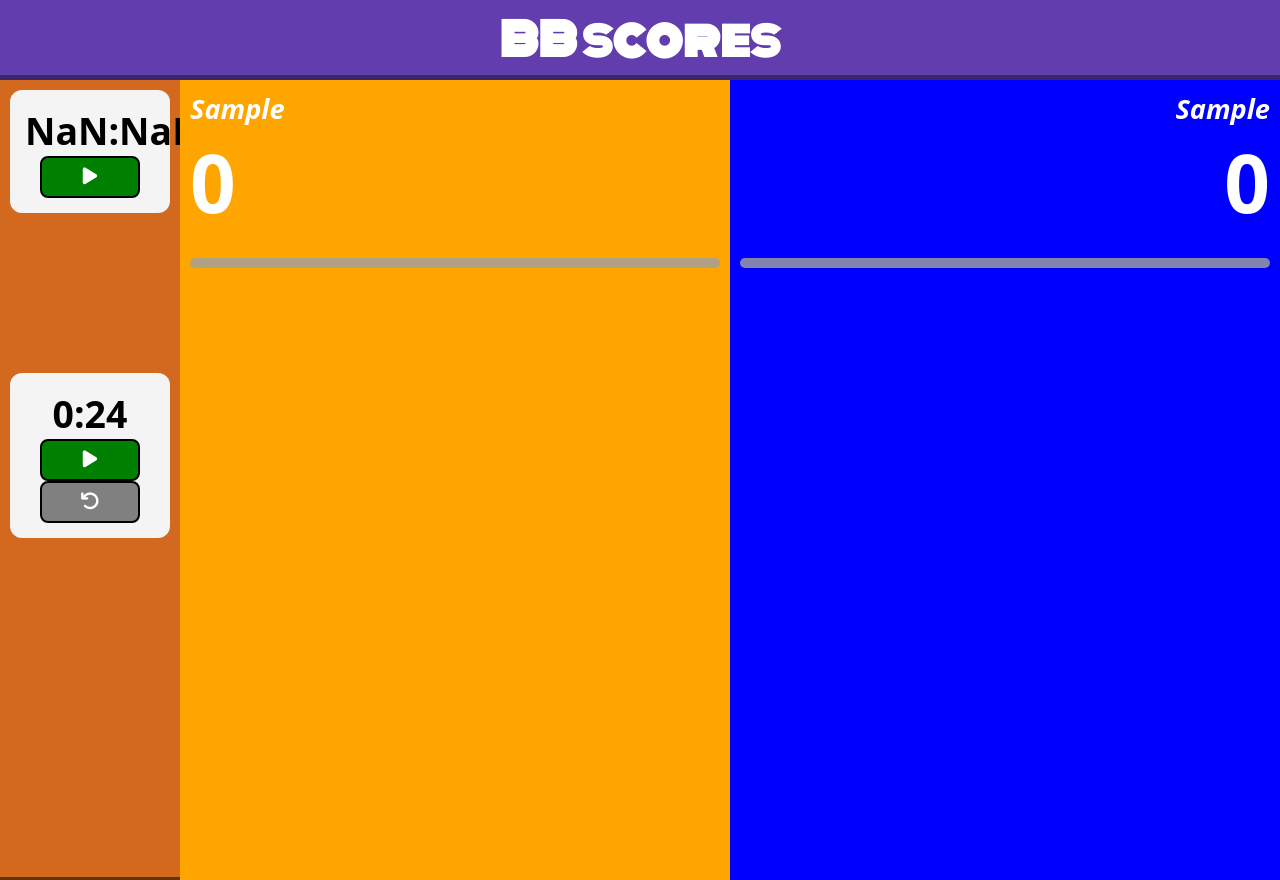
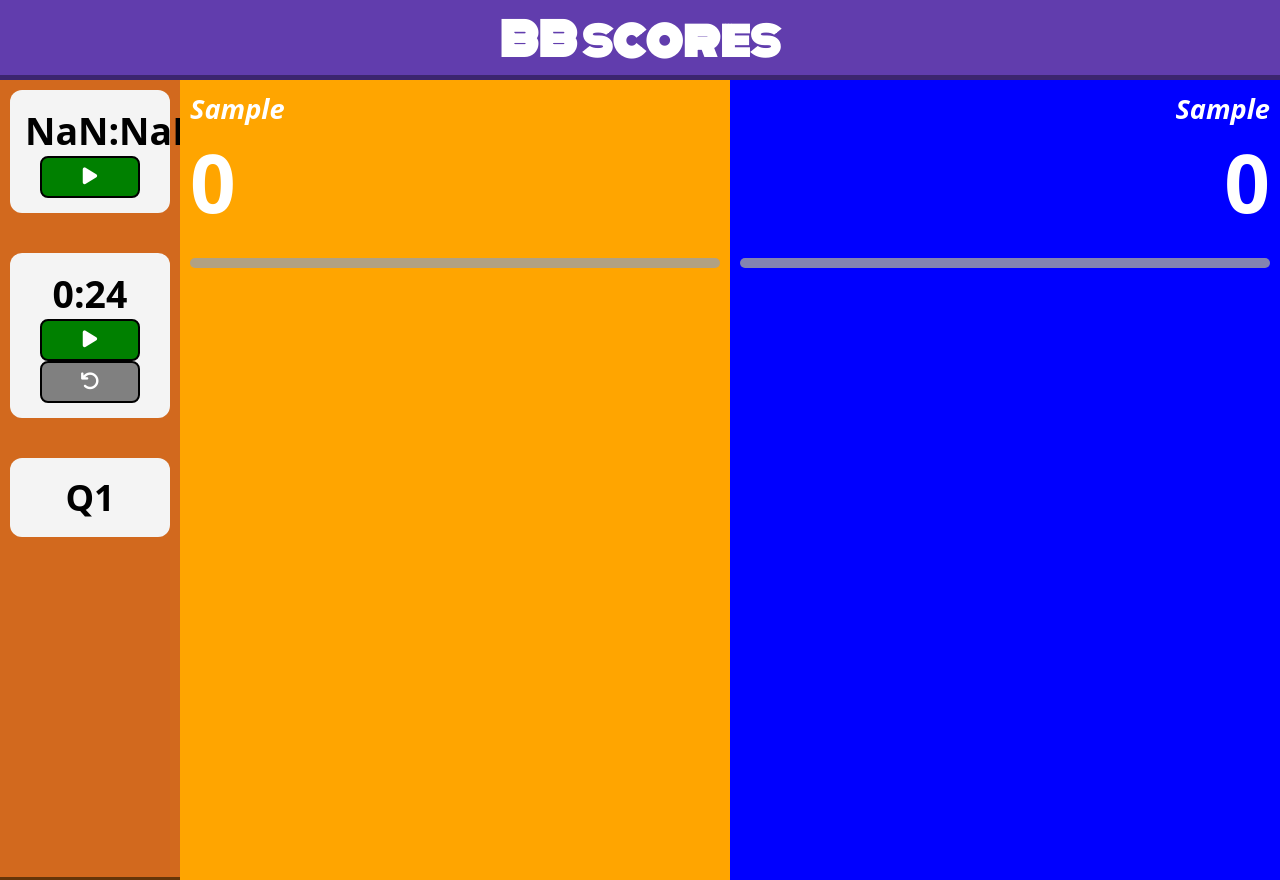
Before and after one commit to AirKiller35/BB_score_site, a React (Vite) app in the folder bb_score/: page /new in a window 1280 px wide. Both pictures are taken after typing "Sample", "Sample", "Sample", "Sample", "Sample", "Sample" into the empty fields and a click on the button "Submit". Built offline with nearby package versions, Linux system fonts and the light colour scheme; a web font is replaced by a local one.

Commit message:
added the break and quarter functionality

```diff
--- a/bb_score/src/components/clock.jsx
+++ b/bb_score/src/components/clock.jsx
@@ -1,7 +1,7 @@
 import React, {useState, useEffect, useRef} from "react";
 import ReactDOM from 'react-dom/client';
 
-function Clock ({ maxTimeMin, maxTimeSec }) {
+function Clock ({ maxTimeMin, maxTimeSec, onTimeout }) {
   const totalInitialSeconds = maxTimeMin * 60 + maxTimeSec;
   const [totalSeconds, setTotalSeconds] = useState(totalInitialSeconds);
   const [isRunning, setIsRunning] = useState(false);
@@ -28,9 +28,25 @@ function Clock ({ maxTimeMin, maxTimeSec }) {
     return () => clearInterval(timerRef.current);
   }, [isRunning]);
 
+  useEffect(() => {
+    if(totalSeconds === 0){
+      clearInterval(timerRef.current);
+      onTimeout?.();
+      setTotalSeconds(totalInitialSeconds)
+    }
+  },[totalSeconds]);
+
+  useEffect(() => {
+    const totalInitialSeconds = maxTimeMin * 60 + maxTimeSec;
+    setTotalSeconds(totalInitialSeconds);
+    setIsRunning(false);
+    clearInterval(timerRef.current);
+  }, [maxTimeMin, maxTimeSec]);
+
+
   const resetTimer = () => {
     clearInterval(timerRef.current);
-    setTotalSeconds(maxTimeSec);
+    setTotalSeconds(maxTimeMin * 60 + maxTimeSec);
     setIsRunning(false);
   };
 
--- a/bb_score/src/pages/NewMatch.jsx
+++ b/bb_score/src/pages/NewMatch.jsx
@@ -9,6 +9,8 @@ function NewMatch() {
   const [matchType, setMatchType] = React.useState('');
   const [quarter, setQuater] = React.useState('');
   const [quarterTime, setQuaterTime] = React.useState('');
+  const [quarterBreak, setQuarterBreak] = React.useState('');
+
   const [teamNameA, setTeamNameA] = React.useState('');
   const [teamNameB, setTeamNameB] = React.useState('');
   const [colourA, setColourA] = React.useState('');
@@ -17,6 +19,7 @@ function NewMatch() {
   const [playersA, setPlayersA] = React.useState([]);
   const [jerseyB, setJerseyB] = React.useState('');
   const [playersB, setPlayersB] = React.useState([]);
+
 
   const addPlayerA = () => {
     if(jerseyA.trim() === '') return;
@@ -45,6 +48,7 @@ function NewMatch() {
       Match : matchType,
       Quater : quarter,
       TimePerQ : quarterTime,
+      QuarterB : quarterBreak,
       teamA: teamNameA,
       APlayers : playersA,
       ColourA : colourA,
@@ -94,6 +98,15 @@ function NewMatch() {
             placeholder='time duration'
             id='quarterTime'
             onChange={(e) => setQuaterTime(e.target.value)}/>
+        </label>
+        <label>
+          Time between quarters:
+          <input
+            type="text"
+            placeholder='time duration'
+            id ='quarterBreak'
+            onChange={(e) => setQuarterBreak(e.target.value)}
+            />
         </label>
       </div>
 
--- a/bb_score/src/pages/StartMatch.css
+++ b/bb_score/src/pages/StartMatch.css
@@ -3,6 +3,41 @@
     margin-top: 10vh;
     display: flex;
     flex-direction: column;
+}
+
+.active {
+  display: flex;
+  flex-direction: column;
+  align-items: center;
+  justify-content: center; /* vertically center */
+  position: fixed;
+  top: 40%;
+  left: 45%;
+  z-index: 30;
+  background-color: aliceblue;
+  padding: 20px;
+  font-size: 3rem;
+  border-radius: 10px;
+  box-shadow: 0 4px 12px rgba(0, 0, 0, 0.3);
+}
+.active h2 {
+    font-size: 1.5rem;
+}
+
+.inactive {
+    display: none;
+}
+
+.quarter {
+    display: flex;
+    flex-direction: column;
+    text-align: center;
+    font-size: 1.5rem;
+    background-color: #f4f4f4;
+    color: black;
+    max-width: 30vh;
+    padding: 15px;
+    border-radius: 12px;
 }
 
 .matchControl {
@@ -64,7 +99,7 @@
     display: flex;
     flex-direction: column;
     justify-content: space-around;
-    gap: 20vh;
+    gap: 5vh;
 }
 
 .stopWatch {
--- a/bb_score/src/pages/StartMatch.jsx
+++ b/bb_score/src/pages/StartMatch.jsx
@@ -1,4 +1,4 @@
-import React from 'react';
+import React, { useEffect } from 'react';
 import ReactDOM from 'react-dom/client';
 import { useLocation } from 'react-router-dom';
 import Clock from '../components/clock';
@@ -9,8 +9,9 @@ function StartMatch() {
   const matchData = JSON.parse(location.state);
 
   const matchType = matchData?.Match;
-  const noOfQuaters = matchData?. Quater;
+  const noOfQuaters = matchData?.Quater;
   const quarterTime = matchData?.TimePerQ;
+  const quarterBreakTime = matchData?.QuarterB
 
   const teamA = matchData?.teamA;
   const playersA = matchData?.APlayers;
@@ -21,24 +22,51 @@ function StartMatch() {
 
   const [scoreA, setScoreA] = React.useState(0);
   const [scoreB, setScoreB] = React.useState(0);
+  const [quarter, setQuarter] = React.useState(1);
+  const [quarterB, setQuarterB] = React.useState();
+
+  const handleTimeout = () => {
+    setQuarterB(true);
+  };
+
+  const resume = () => {
+    setQuarter(prev => prev+1)
+    setQuarterB(false);
+  };
 
   return (
-    <div className="startMatch">
+    <div className="startMatch" >
       <div className="teams">
-        <div className="matchControl">
+        <div className={quarterB ? 'active' : 'inactive'}>
+          <h2>Break Time left</h2>
+          <Clock maxTimeMin={quarterBreakTime} maxTimeSec={0} onTimeout={resume}/>
+        </div>
+        <div className="matchControl"
+          style={quarterB ? {
+            filter:'brightness(50%)',
+            transition: 'filter 0.3s ease'
+          } : {}}
+        >
           <div className="time">
             <div className="stopWatch">
-              <Clock maxTimeMin={quarterTime} maxTimeSec={0}/>
+              <Clock maxTimeMin={quarterTime} maxTimeSec={0} onTimeout = {handleTimeout}/>
             </div>
 
             <div className="shotClock">
               <Clock maxTimeMin={0} maxTimeSec={24}/>
             </div>
+
+            <div className="quarter">
+              <h2>Q{quarter}</h2>
+            </div>
           </div>
-
-        <div className="controls"></div>
-      </div>
-        <div className="TEAM_A">
+        </div>
+        <div className="TEAM_A"
+          style={{
+          filter: quarterB ? 'brightness(50%)' : 'none',
+          transition: 'filter 0.3s ease'
+        }}
+        >
         <h3>{teamA}</h3>
         <h1>{scoreA}</h1>
         <br />
@@ -61,7 +89,12 @@ function StartMatch() {
         </div>
         </div>
 
-        <div className="TEAM_B">
+        <div className="TEAM_B"
+          style={{
+          filter: quarterB ? 'brightness(50%)' : 'none',
+          transition: 'filter 0.3s ease'
+        }}
+        >
         <h3>{teamB}</h3>
         <h1>{scoreB}</h1>
         <br />
```
